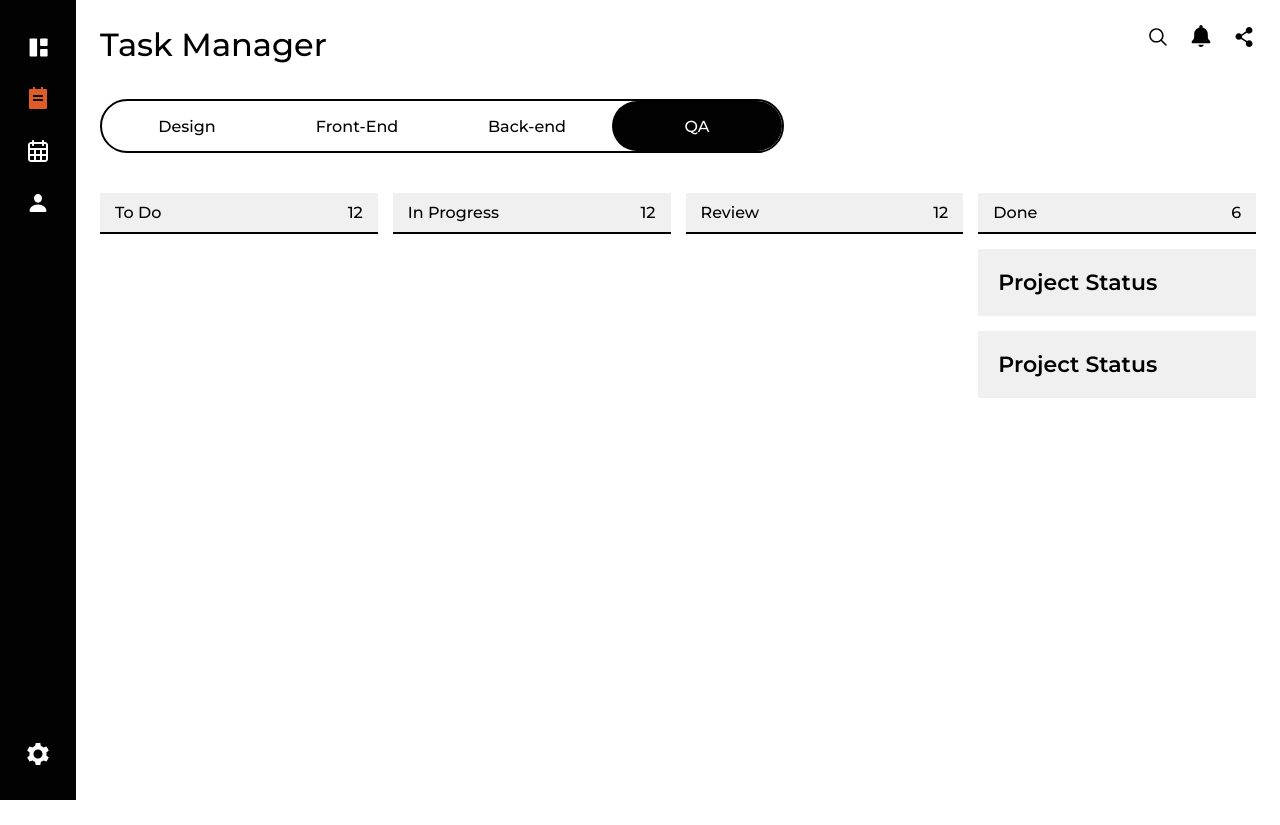
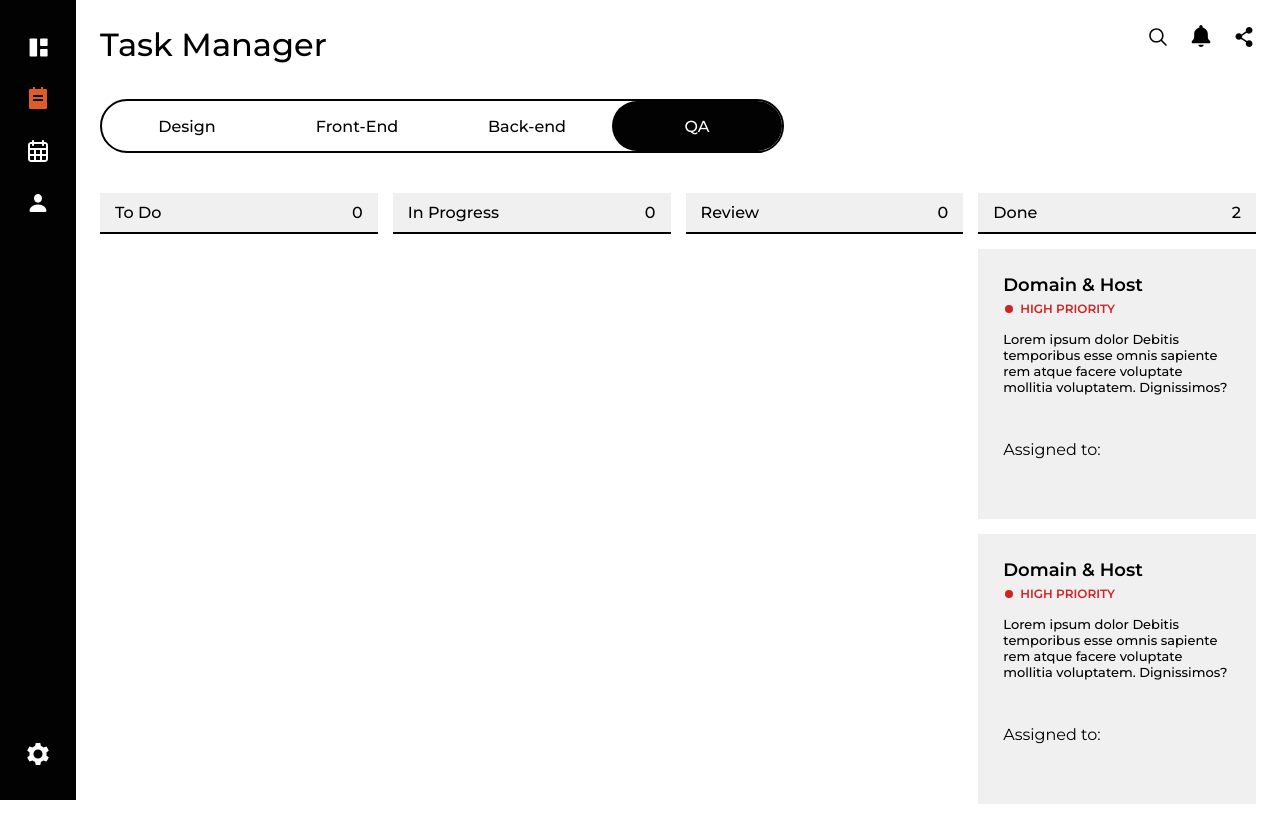
Before and after one commit to DadyaStan/Taskify, a React (Create React App) app: page /manager/qa in a window 1280 px wide. Built offline with nearby package versions, Linux system fonts and the light colour scheme.

Commit message:
Готова вёрстка карточки TaskCard

```diff
--- /dev/null
+++ b/src/components/TaskCard/TaskCard.scss
@@ -0,0 +1,52 @@
+@import "../../index.scss";
+
+.task-card {
+    height: 220px;
+    padding: 25px;
+    background-color: $main-grey;
+    display: flex;
+    flex-direction: column;
+
+    &__1-row {
+        margin-bottom: 15px;
+    }
+
+    &__2-row {
+        margin-bottom: 45px;
+    }
+
+    &__3-row {
+
+    }
+
+    h4 {
+        font-size: 18px;
+        font-weight: 600;
+        margin-bottom: 5px;
+    }
+
+    .priority-text {
+        color: $add-red;
+        font-size: 12px;
+        font-weight: 600;
+        text-transform: uppercase;
+        position: relative;
+        margin-left: 17px;
+
+        &::before {
+            content: "";
+            width: 8px;
+            height: 8px;
+            background-color: $add-red;
+            position: absolute;
+            left: -15px;
+            top: 4px;
+            border-radius: 100%;
+        }
+    }
+
+    & .description-task {
+        font-size: 13px;
+        font-weight: 500;
+    }
+}
--- /dev/null
+++ b/src/components/TaskCard/TaskCard.tsx
@@ -0,0 +1,28 @@
+import "./TaskCard.scss"
+
+function TaskCard() {
+    return (
+        <div className="task-card">
+            <div className="task-card__1-row">
+                <h4 className="h4-heading">
+                    Domain & Host
+                </h4>
+                <p className="priority-text">
+                    High priority
+                </p>
+            </div>
+            <div className="task-card__2-row">
+                <p className="description-task">
+                    Lorem ipsum dolor Debitis temporibus esse omnis sapiente rem atque facere voluptate mollitia voluptatem. Dignissimos?
+                </p>
+            </div>
+            <div className="task-card__3-row">
+                <p className="add-heading">
+                    Assigned to:
+                </p>
+            </div>
+        </div>
+    )
+}
+
+export default TaskCard
--- a/src/pages/TaskManager/subpages/BackEndPage.tsx
+++ b/src/pages/TaskManager/subpages/BackEndPage.tsx
@@ -1,4 +1,4 @@
-import MainProgressBox from "../../../components/MainProgressBox/MainProgressBox"
+import TaskCard from "../../../components/TaskCard/TaskCard"
 
 import "../TaskManager.scss";
 
@@ -8,26 +8,26 @@ function BackEndPage() {
         <div className="task-manager__col">
           <div className="task-manager__stage">
             <p>To Do</p>
-            <p>12</p>
+            <p>0</p>
           </div>
         </div>
         <div className="task-manager__col">
           <div className="task-manager__stage">
             <p>In Progress</p>
-            <p>12</p>
+            <p>0</p>
           </div>
         </div>
         <div className="task-manager__col">
           <div className="task-manager__stage">
             <p>Review</p>
-            <p>12</p>
+            <p>1</p>
           </div>
-          <MainProgressBox />
+          <TaskCard />
         </div>
         <div className="task-manager__col">
           <div className="task-manager__stage">
             <p>Done</p>
-            <p>6</p>
+            <p>0</p>
           </div>
         </div>
       </div>
--- a/src/pages/TaskManager/subpages/DesignPage.tsx
+++ b/src/pages/TaskManager/subpages/DesignPage.tsx
@@ -1,4 +1,4 @@
-import MainProgressBox from "../../../components/MainProgressBox/MainProgressBox"
+import TaskCard from "../../../components/TaskCard/TaskCard"
 
 import "../TaskManager.scss";
 
@@ -8,26 +8,26 @@ function DesignPage() {
         <div className="task-manager__col">
           <div className="task-manager__stage">
             <p>To Do</p>
-            <p>12</p>
+            <p>1</p>
           </div>
-          <MainProgressBox />
+          <TaskCard />
         </div>
         <div className="task-manager__col">
           <div className="task-manager__stage">
             <p>In Progress</p>
-            <p>12</p>
+            <p>0</p>
           </div>
         </div>
         <div className="task-manager__col">
           <div className="task-manager__stage">
             <p>Review</p>
-            <p>12</p>
+            <p>0</p>
           </div>
         </div>
         <div className="task-manager__col">
           <div className="task-manager__stage">
             <p>Done</p>
-            <p>6</p>
+            <p>0</p>
           </div>
         </div>
       </div>
--- a/src/pages/TaskManager/subpages/FrontEndPage.tsx
+++ b/src/pages/TaskManager/subpages/FrontEndPage.tsx
@@ -1,4 +1,4 @@
-import MainProgressBox from "../../../components/MainProgressBox/MainProgressBox"
+import TaskCard from "../../../components/TaskCard/TaskCard"
 
 import "../TaskManager.scss";
 
@@ -8,26 +8,26 @@ function FrontEndPage() {
         <div className="task-manager__col">
           <div className="task-manager__stage">
             <p>To Do</p>
-            <p>12</p>
+            <p>0</p>
           </div>
         </div>
         <div className="task-manager__col">
           <div className="task-manager__stage">
             <p>In Progress</p>
-            <p>12</p>
+            <p>1</p>
           </div>
-          <MainProgressBox />
+          <TaskCard />
         </div>
         <div className="task-manager__col">
           <div className="task-manager__stage">
             <p>Review</p>
-            <p>12</p>
+            <p>0</p>
           </div>
         </div>
         <div className="task-manager__col">
           <div className="task-manager__stage">
             <p>Done</p>
-            <p>6</p>
+            <p>0</p>
           </div>
         </div>
       </div>
--- a/src/pages/TaskManager/subpages/QAPage.tsx
+++ b/src/pages/TaskManager/subpages/QAPage.tsx
@@ -1,4 +1,4 @@
-import MainProgressBox from "../../../components/MainProgressBox/MainProgressBox"
+import TaskCard from "../../../components/TaskCard/TaskCard"
 
 import "../TaskManager.scss";
 
@@ -8,28 +8,28 @@ function QAPage() {
         <div className="task-manager__col">
           <div className="task-manager__stage">
             <p>To Do</p>
-            <p>12</p>
+            <p>0</p>
           </div>
         </div>
         <div className="task-manager__col">
           <div className="task-manager__stage">
             <p>In Progress</p>
-            <p>12</p>
+            <p>0</p>
           </div>
         </div>
         <div className="task-manager__col">
           <div className="task-manager__stage">
             <p>Review</p>
-            <p>12</p>
+            <p>0</p>
           </div>
         </div>
         <div className="task-manager__col">
           <div className="task-manager__stage">
             <p>Done</p>
-            <p>6</p>
+            <p>2</p>
           </div>
-          <MainProgressBox />
-          <MainProgressBox />
+          <TaskCard />
+          <TaskCard />
         </div>
       </div>
     )
--- a/src/styles/_base.scss
+++ b/src/styles/_base.scss
@@ -1,5 +1,10 @@
 a {
     text-decoration: none;
+}
+
+.h4-heading {
+    font-size: 18px;
+    font-weight: 500;
 }
 
 .medium-heading {
```
